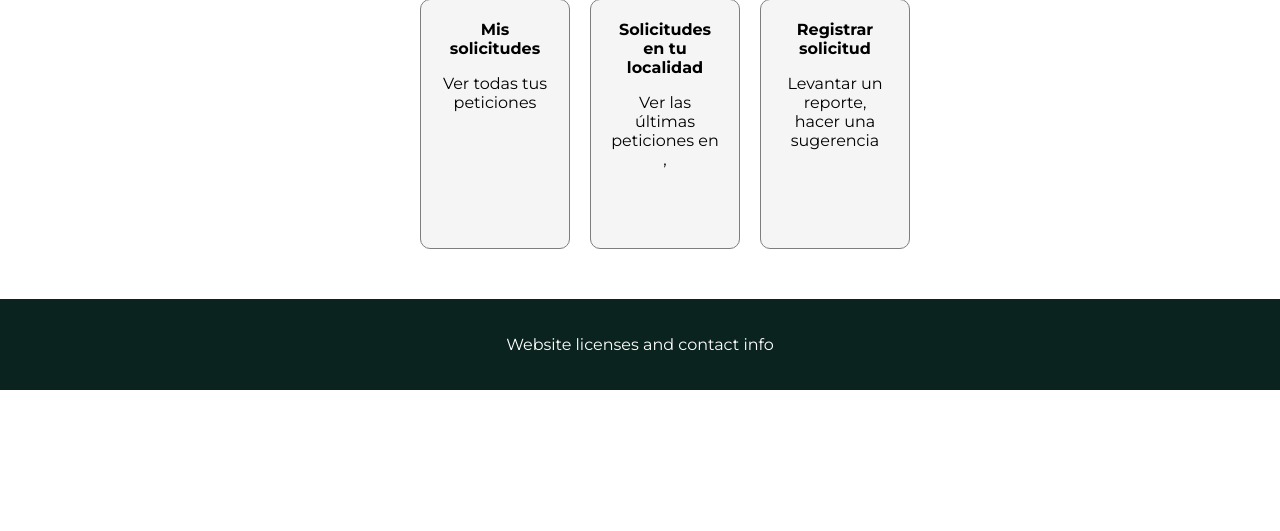
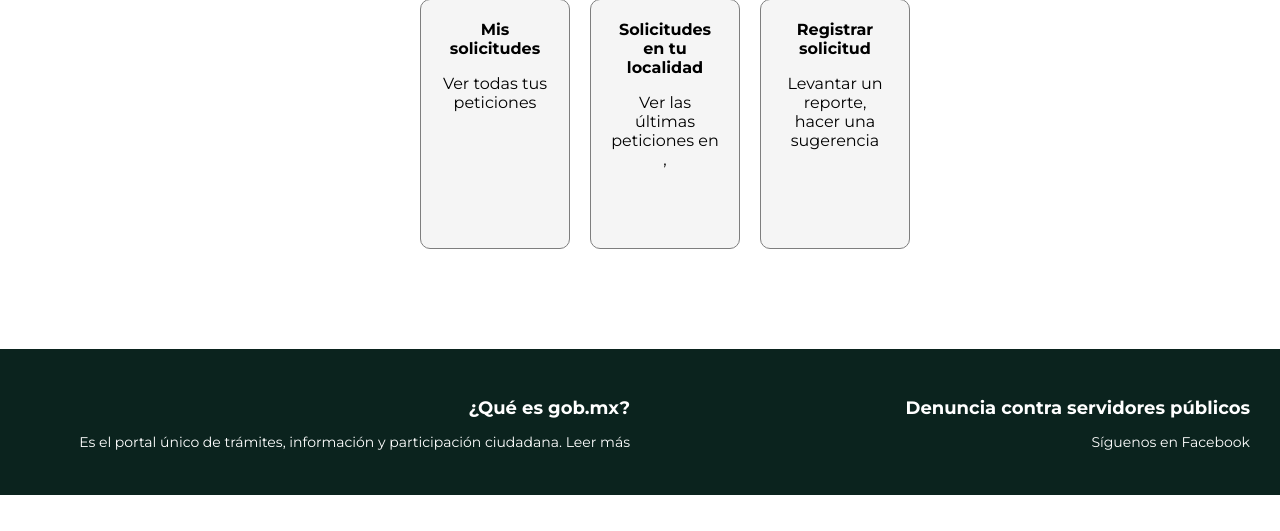
Before and after one commit to abrahamgmacias/solicitudes-de-gobierno, a Django app: page / in a window 1280 px wide. Shown: the part 269-800 px from the top of the page. Run offline with Django 4.2, Linux system fonts and the light colour scheme; parts of the project's set-up code (start-up, migrations or seed data) failed here and were passed over.

Commit message:
corrects footer

```diff
--- a/solicitudes_de_gobierno/templates/base.html
+++ b/solicitudes_de_gobierno/templates/base.html
@@ -28,6 +28,10 @@
             font-family: 'Montserrat', sans-serif;
         }
 
+        h3 {
+            font-family: 'Montserrat', sans-serif;
+        }
+
         .buttons {
             display: flex;
             gap: 10px;
@@ -37,8 +41,29 @@
             background-color: #0b231e;
             color: #fff;
             padding: 20px;
-            text-align: center;
+            text-align: right;
             flex-shrink: 0;
+            margin-top: 50px;
+        }
+
+        .footer-columns {
+            display: flex;
+            justify-content: flex-end;
+        }
+
+        .footer-column {
+            width: 50%;
+            padding: 10px;
+        }
+
+        .footer-column h3 {
+            font-size: 18px;
+            margin-bottom: 10px;
+        }
+
+        .footer-column p {
+            font-size: 14px;
+            color: white;
         }
 
         .styled-button {
@@ -106,6 +131,10 @@
             font-family: 'Montserrat', sans-serif;
         }
 
+        .p-footer {
+            color: white;
+        }
+
         i {
             font-family: 'Montserrrat', sans-serif;
         }
@@ -166,7 +195,7 @@
                         });
                 });
             } else {
-                console.error('La geolocalizació no está disponible en este momento.');
+                console.error('La geolocalización no está disponible en este momento.');
             }
         });
     </script>
@@ -191,7 +220,16 @@
     </div>
 
     <footer>
-        <p>Website licenses and contact info</p>
+        <div class="footer-columns">
+            <div class="footer-column">
+                <h3>¿Qué es gob.mx?</h3>
+                <p class="p-footer">Es el portal único de trámites, información y participación ciudadana. Leer más</p>
+            </div>
+            <div class="footer-column">
+                <h3>Denuncia contra servidores públicos</h3>
+                <p class="p-footer">Síguenos en Facebook</p>
+            </div>
+        </div>
     </footer>
 </body>
 
```
